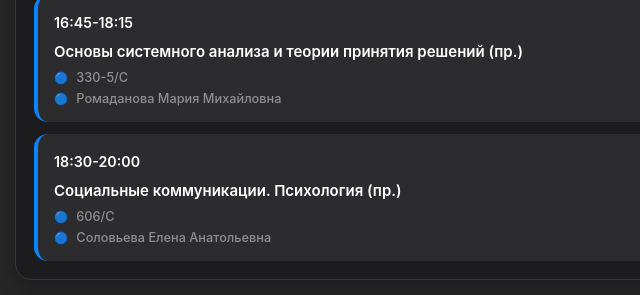
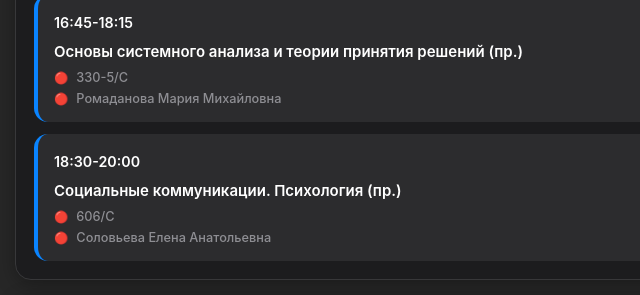
Before and after one commit to tk6vn/catalog_tg, a plain HTML site: page index.html in a window 1280 px wide. Shown: the part 422-717 px from the top of the page, 0-640 px from the left. Drawn offline with Linux system fonts and the light colour scheme.

Commit message:
Update index.html

```diff
--- a/index.html
+++ b/index.html
@@ -251,12 +251,12 @@
         }
 
         .lesson-teacher::before {
-            content: "🔵";
+            content: "🔴";
             font-size: 0.9em;
         }
 
         .lesson-auditory::before {
-            content: "🔵";
+            content: "🔴";
             font-size: 0.9em;
         }
 
```
